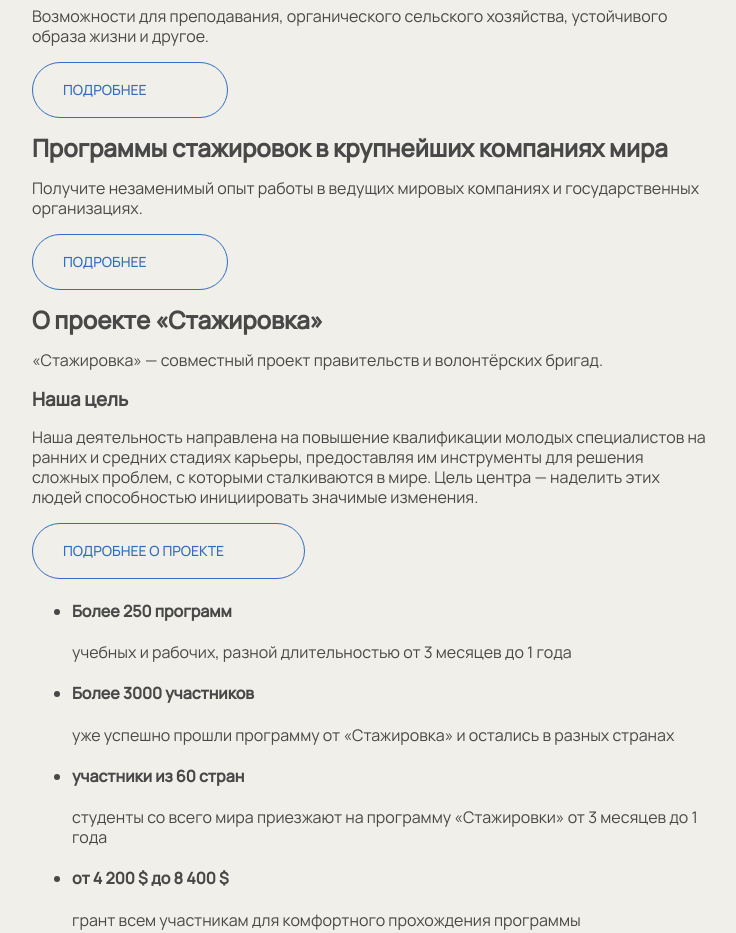
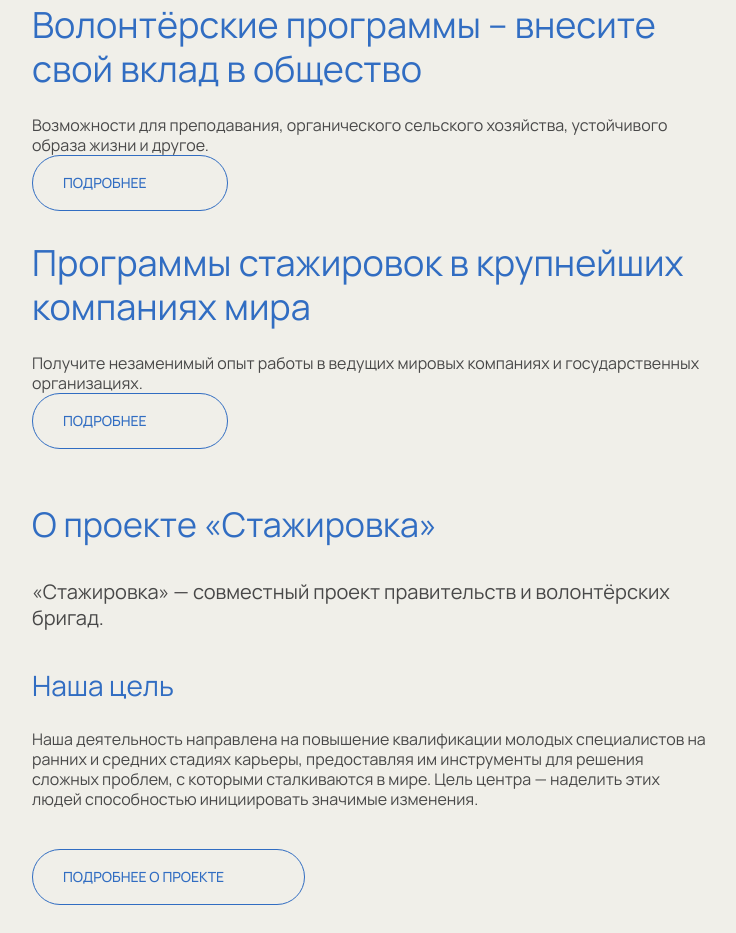
Before and after one commit to ArkBriz/Internship, a website built with Vite: page source/index.html in a window 1280 px wide. Shown: the part 762-1695 px from the top of the page, without its empty margins (269-1005 px from the left). Built offline with nearby package versions, Linux system fonts and the light colour scheme.

Commit message:
add basic styles to hero and programs sections

```diff
--- /dev/null
+++ b/source/sass/blocks/about.scss
@@ -0,0 +1,85 @@
+.about {
+  margin-bottom: 60px;
+}
+
+.about__block {
+  margin-bottom: 40px;
+
+  @include media("desktop") {
+    margin-bottom: 60px;
+  }
+}
+
+.about__block p {
+  margin: 0;
+}
+
+.about__block:first-child p {
+  font-size: 16px;
+  line-height: 22px;
+
+  @include media("tablet") {
+    font-size: 20px;
+    line-height: 26px;
+  }
+
+  @include media("desktop") {
+    font-size: 22px;
+    line-height: 32px;
+  }
+}
+
+.about__block:nth-child(2) h3 {
+  margin: 0;
+  margin-bottom: 20px;
+  font-size: 18px;
+  line-height: 22px;
+  font-weight: 400;
+  color: $blue;
+
+  @include media("tablet") {
+    margin-bottom: 30px;
+    font-size: 28px;
+    line-height: 28px;
+  }
+
+  @include media("desktop") {
+    margin-bottom: 40px;
+    font-size: 32px;
+    line-height: 36px;
+  }
+}
+
+.about__block:nth-child(2) p {
+  margin-bottom: 30px;
+
+  @include media("tablet") {
+    margin-bottom: 40px;
+  }
+
+  @include media("desktop") {
+    margin-bottom: 50px;
+  }
+}
+
+.about__stats-list {
+  margin: 0;
+  padding: 0;
+  list-style: none;
+  color: $white;
+  background-color: $blue;
+  border-radius: 20px;
+}
+
+.about__stats-item h4 {
+  margin: 0;
+  margin-bottom: 15px;
+  font-size: 16px;
+  line-height: 20px;
+  font-weight: 400;
+  text-transform: uppercase;
+}
+
+.about__stats-item p {
+  font-weight: 300;
+}
--- /dev/null
+++ b/source/sass/blocks/hero.scss
@@ -0,0 +1,42 @@
+.hero {
+  margin-bottom: 50px;
+
+  @include media("desktop") {
+    margin-bottom: 60px;
+  }
+}
+
+.hero__slide-title {
+  margin-block: 20px 16px;
+  font-size: 22px;
+  line-height: 26px;
+  font-weight: 400;
+  color: $blue;
+
+  @include media("tablet") {
+    margin-block: 30px 24px;
+    font-size: 36px;
+    line-height: 44px;
+  }
+
+  @include media("desktop") {
+    margin-block: 40px 30px;
+    font-size: 54px;
+    line-height: 62px;
+  }
+}
+
+.hero__slide-content p {
+  margin: 0;
+  margin-bottom: 15px;
+  font-size: 16px;
+
+  @include media("tablet") {
+    margin-bottom: 0;
+    font-size: 16px;
+  }
+
+  @include media("desktop") {
+    line-height: 26px;
+  }
+}
--- /dev/null
+++ b/source/sass/blocks/section.scss
@@ -0,0 +1,25 @@
+.section__title {
+  margin: 0;
+  font-size: 20px;
+  line-height: 20px;
+  font-weight: 400;
+  color: $blue;
+
+  .about & {
+    margin-bottom: 15px;
+  }
+
+  @include media("tablet") {
+    font-size: 34px;
+    line-height: 50px;
+
+    .about & {
+      margin-bottom: 30px;
+    }
+  }
+
+  @include media("desktop") {
+    font-size: 50px;
+    line-height: 50px;
+  }
+}
--- a/source/sass/style.scss
+++ b/source/sass/style.scss
@@ -10,3 +10,6 @@
 // BLOCKS
 @import "blocks/button";
 @import "blocks/header";
+@import "blocks/hero";
+@import "blocks/section";
+@import "blocks/about";
```
